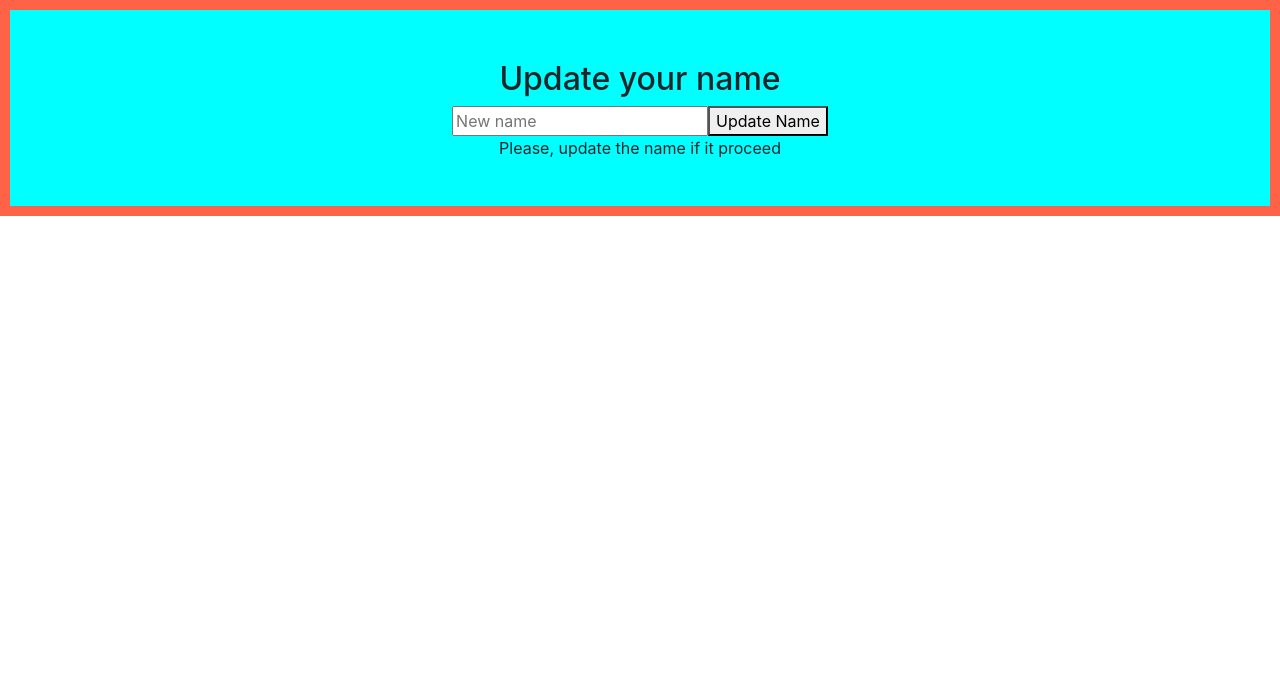
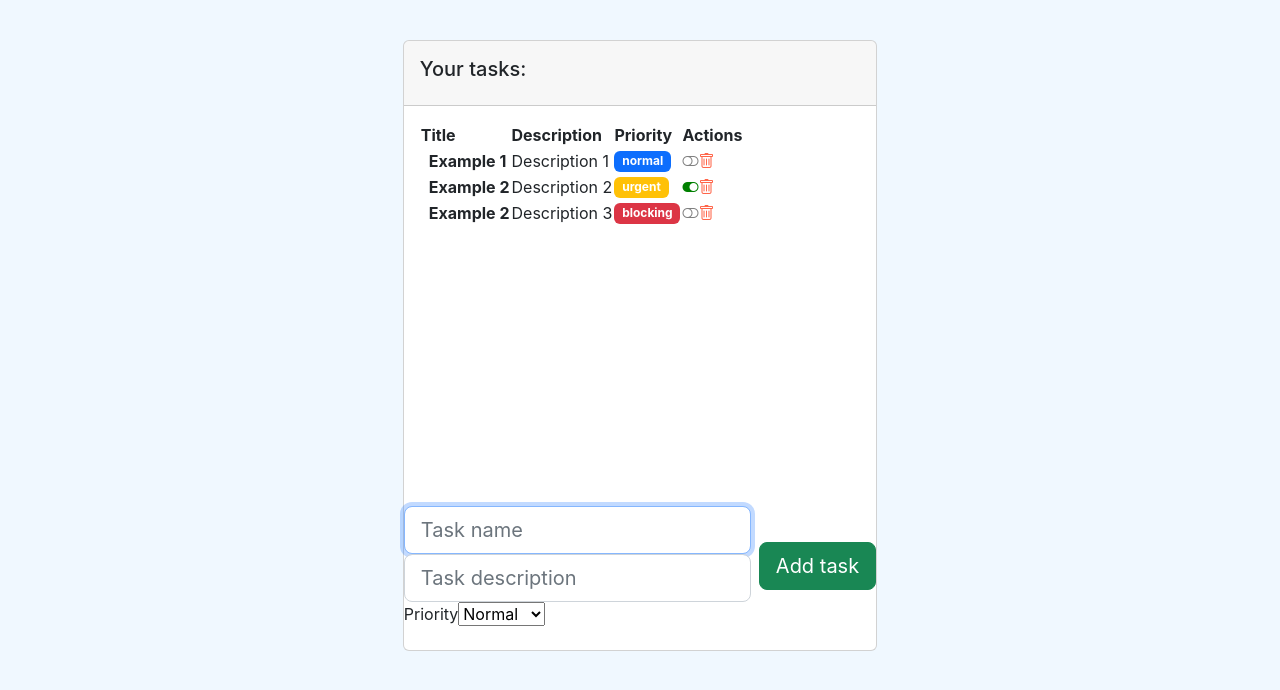
Before and after one commit to eduscasares/hola-mundo, a React (Create React App) app: page / in a window 1280 px wide. Shown: the top 690 px of the page. Built offline with nearby package versions, Linux system fonts and the light colour scheme.

Commit message:
Adding functionality to task list (modifiying state and deleting tasks) and creating a form to addnew tasks

```diff
--- a/src/App.css
+++ b/src/App.css
@@ -36,3 +36,11 @@
     transform: rotate(360deg);
   }
 }
+
+body {
+  display: flex;
+  align-items: center;
+  justify-content: center;
+  padding: 40px 0;
+  background-color: aliceblue;
+}
--- a/src/App.js
+++ b/src/App.js
@@ -2,7 +2,7 @@
 // import Greeting from './components/pure/Greeting';
 // import GreetingF from './components/pure/GreetingF';
 import TaskListComponent from './components/containers/Task_list';
-import Father from './components/containers/Father';
+// import Father from './components/containers/Father';
 // import ContactList from './components/containers/Contact_List';
 // import Ejemplo1 from './hooks/Ejemplo1';
 // import Ejemplo2 from './hooks/Ejemplo2';
@@ -16,10 +16,7 @@
 
     <>
 
-      {/* <TaskListComponent></TaskListComponent> */}
-      <Father></Father>
-
-
+      <TaskListComponent></TaskListComponent>
 
     </>
 
--- a/src/components/containers/Task_list.jsx
+++ b/src/components/containers/Task_list.jsx
@@ -29,10 +29,36 @@
         };
     }, [tasks]);
 
+    function completeTask(task) {
+        console.log('Complete this task: ', task);
 
+        // Buscamos el índice del elemento que hemos tocado
+        const index = tasks.indexOf(task)
 
-    const changeCompleted = (id) => {
-        console.log('TODO: cambiar estado de una tarea')
+        // Usamos una variable temporal para traernos todos los datos
+        const tempTask = [...tasks];
+
+        // Generamos el toggle con el que controlaremos el estado
+        tempTask[index].completed = !tempTask[index].completed;
+
+        // Actualizamos el estado con la nueva lista de tareas
+        setTasks(tempTask);
+    }
+
+    function deleteTask(task) {
+        console.log('Delete this task: ', task);
+        const index = tasks.indexOf(task);
+        const tempTask = [...tasks];
+        tempTask.splice(index, 1);
+        setTasks(tempTask);
+    }
+
+    function addTask(task) {
+        console.log('Added this task: ', task);
+        const index = tasks.indexOf(task);
+        const tempTask = [...tasks];
+        tempTask.push(task)
+        setTasks(tempTask);
     }
 
     return (
@@ -65,7 +91,9 @@
                                     return(
                                         <TaskComponent
                                             task={ task }
-                                            key={ index } >
+                                            key={ index }
+                                            complete={ completeTask }
+                                            remove={ deleteTask } >
                                         </TaskComponent>
                                     )
                                 })}
@@ -74,7 +102,7 @@
                         </table>
                     </div>
 
-                    <TaskForm></TaskForm>
+                    <TaskForm add = { addTask }></TaskForm>
                 </div>
             </div>
         </div>
--- a/src/components/pure/TaskComponent.jsx
+++ b/src/components/pure/TaskComponent.jsx
@@ -5,7 +5,7 @@
 import { LEVELS } from '../../models/level.enum';
 
 
-const TaskComponent = ({ task }) => {
+const TaskComponent = ({ task, complete, remove }) => {
 
     useEffect(() => {
         console.log('Created task')
@@ -48,9 +48,9 @@
      */
     function taskIconCompleted() {
         if( task.completed ) {
-            return(<i className='bi-toggle-on' style={ {color: 'green' } }></i>)
+            return(<i onClick={ () => complete(task) } className='bi-toggle-on task-action' style={ {color: 'green' } }></i>)
         } else {
-            return(<i className='bi-toggle-off'style={ {color: 'gray' } }></i>)
+            return(<i onClick={ () => complete(task) } className='bi-toggle-off task-action' style={ {color: 'gray' } }></i>)
         }
     }
 
@@ -75,7 +75,7 @@
 
                 { taskIconCompleted() }
 
-                <i className='bi-trash' style={ {color: 'tomato' } }></i>
+                <i onClick={ () => remove(task) } className='bi-trash task-action' style={ { color: 'tomato' } }></i>
             </td>
         </tr>
 
@@ -83,7 +83,9 @@
 };
 
 Task.propTypes = {
-    task: PropTypes.instanceOf(Task),
+    task: PropTypes.instanceOf(Task).isRequired,
+    complete: PropTypes.func.isRequired,
+    remove: PropTypes.func.isRequired,
 };
 
 
--- a/src/components/pure/forms/TaskForm.jsx
+++ b/src/components/pure/forms/TaskForm.jsx
@@ -1,11 +1,53 @@
 import React, { useRef } from 'react';
+import PropTypes from 'prop-types';
+import { LEVELS } from '../../../models/level.enum';
+import { Task } from '../../../models/task.class';
 
-const TaskForm = () => {
+const TaskForm = ({ add }) => {
+
+    const nameRef = useRef('');
+    const descriptionRef = useRef('');
+    const levelRef = useRef(LEVELS.NORMAL);
+
+    function addTask(e) {
+        e.preventDefault();
+        const newTask = new Task(
+            nameRef.current.value,
+            descriptionRef.current.value,
+            false,
+            levelRef.current.value,
+        )
+
+        add(newTask);
+    }
+
     return (
-        <form>
+        <form onSubmit={ addTask } className='d-flex justify-content-center align-items-center mb-4'>
 
+            <div className="form-outline flex-fill">
+
+                <input ref={ nameRef } id='inputName' type='text' placeholder='Task name' className='form-control form-control-lg' required autoFocus />
+
+                <input ref={ descriptionRef } id='inputDescription' type='text' placeholder='Task description' className='form-control form-control-lg' required />
+
+                <label htmlFor="selectLevel" className='sr-only'>Priority</label>
+                <select ref={ levelRef } defaultValue={ LEVELS.NORMAL } id="selectLevel">
+                    <option value={ LEVELS.NORMAL }>Normal</option>
+                    <option value={ LEVELS.URGENT }>Urgent</option>
+                    <option value={ LEVELS.BLOCKING }>Blocking</option>
+                </select>
+
+            </div>
+
+            <button type='submit' className='btn btn-success btn-lg ms-2' >
+                Add task
+            </button>
         </form>
     );
 }
 
+TaskForm.ProtoTypes = {
+    add: PropTypes.func.isRequired,
+}
+
 export default TaskForm;
--- a/src/styles/task.scss
+++ b/src/styles/task.scss
@@ -1,8 +1,3 @@
-h1 {
-    color: cyan;
+.task-action {
+    cursor: pointer;
 }
-
-.task-name {
-    font-weight: bold;
-    color: cadetblue;
-}
```
